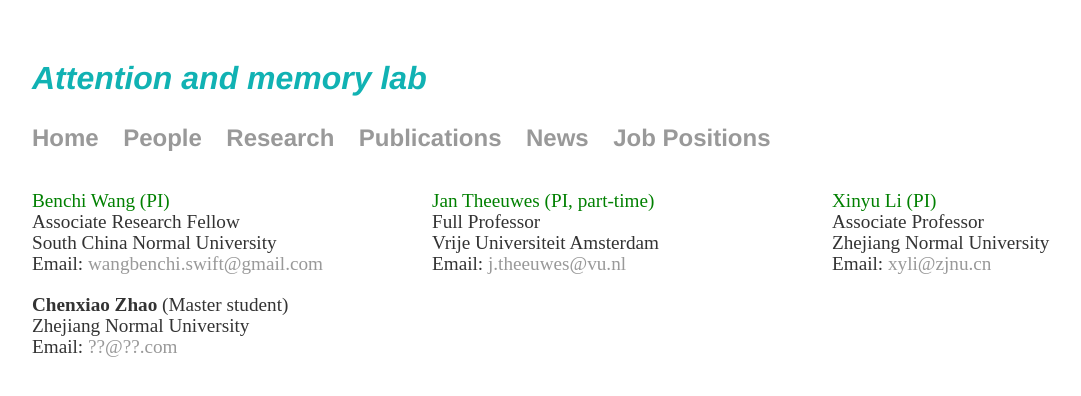
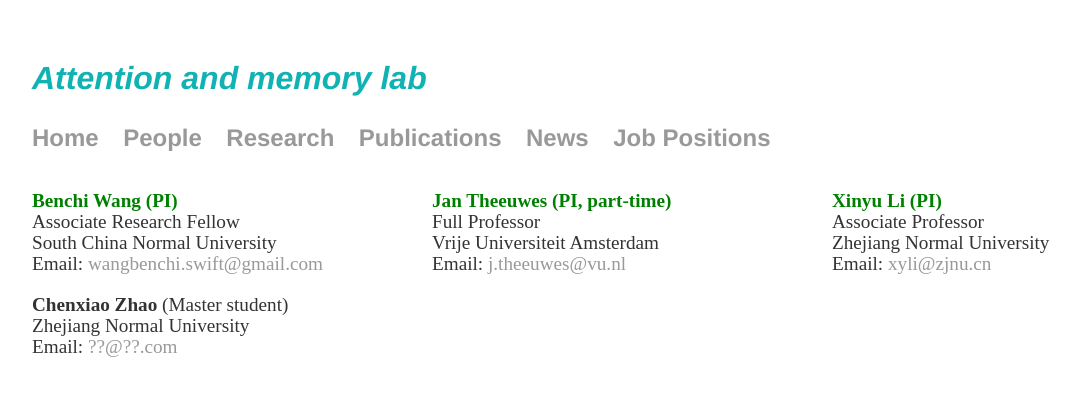
Before and after one commit to wangbenchi/wangbenchi.github.io, a Jekyll site: the page built from people/index.html, in a window 1280 px wide. Shown: the top 396 px of the page, without its empty margins (160-1241 px from the left). Built offline with Jekyll 4.4.1, drawn with Linux system fonts in a browser that asks for light colours.

Commit message:
Update index.html

```diff
--- a/people/index.html
+++ b/people/index.html
@@ -6,7 +6,7 @@
 ---
 
 <div class="blurb" style="width:400px;float:left;">
-	<p style = {{page.style}}> <a href="/people/benchi" style = {{page.color}} >Benchi Wang (PI)</a><br>
+	<p style = {{page.style}}> <a href="/people/benchi" style = {{page.color}} ><b>Benchi Wang (PI)</b></a><br>
     		Associate Research Fellow<br>
     		South China Normal University<br>
     		Email:<a href="mailto:wangbenchi.swift@gmail.com"> wangbenchi.swift@gmail.com</a><br>
@@ -14,14 +14,14 @@
 </div><!-- /.blurb -->
 
 <div class="blurb" style="width:400px;float:left;">
-	<p style = {{page.style}}><a href="/people/jan" style = {{page.color}} >Jan Theeuwes (PI, part-time)</a><br>
+	<p style = {{page.style}}><a href="/people/jan" style = {{page.color}} ><b>Jan Theeuwes (PI, part-time)</b></a><br>
     		Full Professor<br>
     		Vrije Universiteit Amsterdam<br>
     		Email:<a href="mailto:j.theeuwes@vu.nl"> j.theeuwes@vu.nl</a></p>
 </div><!-- /.blurb -->
 
 <div class="blurb"  style="width:400px;float:left;">
-	<p style = {{page.style}}><a href="/people/xinyu" style = {{page.color}} >Xinyu Li (PI)</a><br>
+	<p style = {{page.style}}><a href="/people/xinyu" style = {{page.color}} ><b>Xinyu Li (PI)</b></a><br>
     		Associate Professor<br>
     		Zhejiang Normal University<br>
     		Email:<a href="mailto:xyli@zjnu.cn"> xyli@zjnu.cn</a></p>
```
